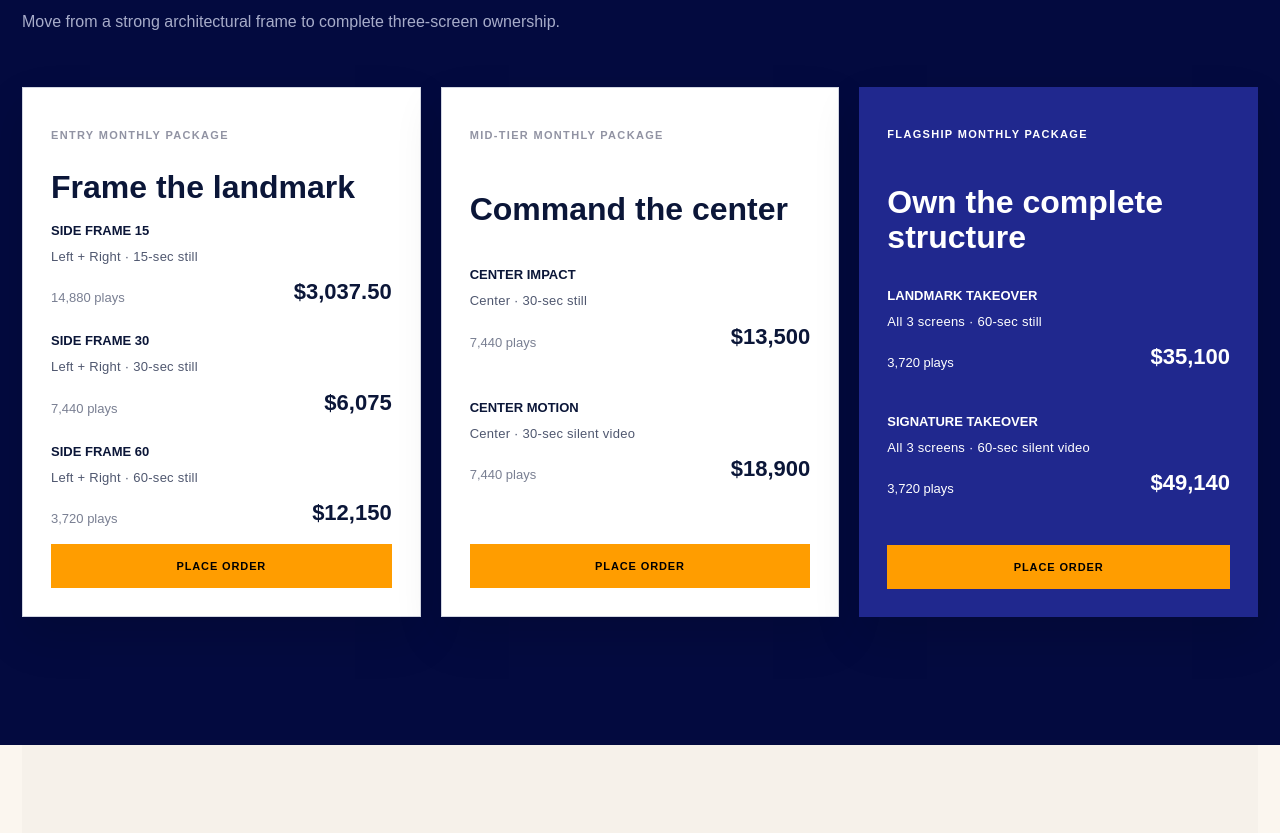
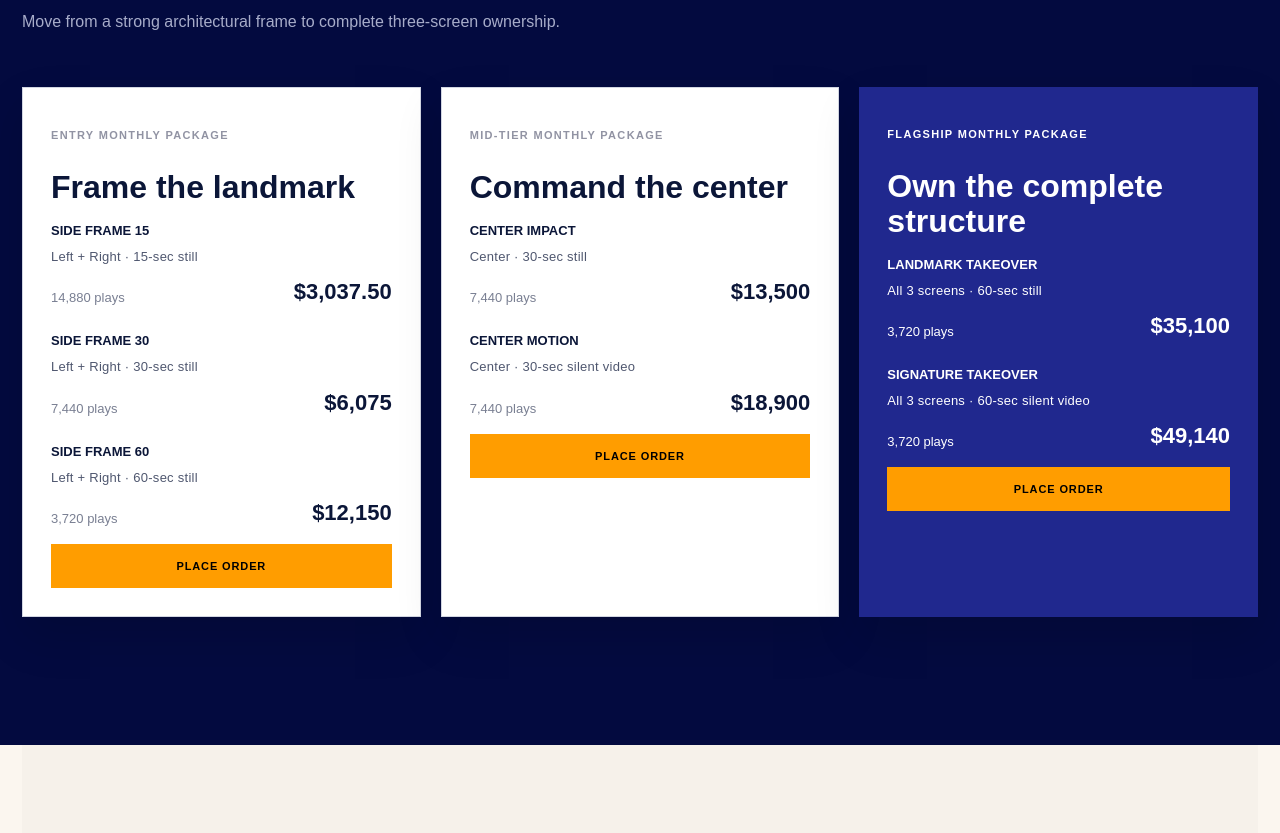
Before and after one commit to SajoRuiz/LA_GRANDIOSA_FALLBACK, a Next.js app: page / in a window 1280 px wide. Shown: the part 3537-4370 px from the top of the page. Built offline with nearby package versions, Linux system fonts and the light colour scheme.

Commit message:
Align package card titles to top

```diff
--- a/app/page.module.css
+++ b/app/page.module.css
@@ -552,6 +552,8 @@
 
 .packageCard {
   display: grid;
+  align-content: start;
+  align-items: start;
   gap: 18px;
   min-height: 520px;
   padding: 30px 28px 28px;
```
